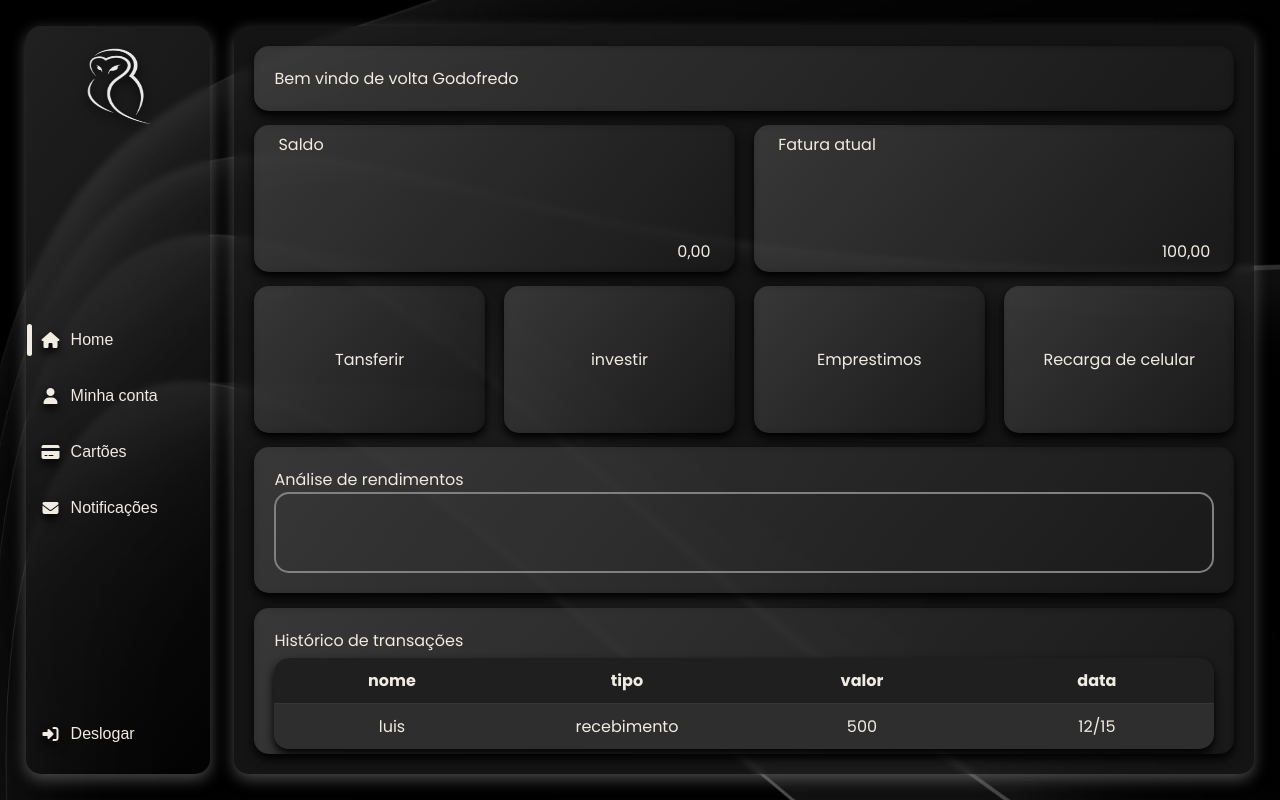
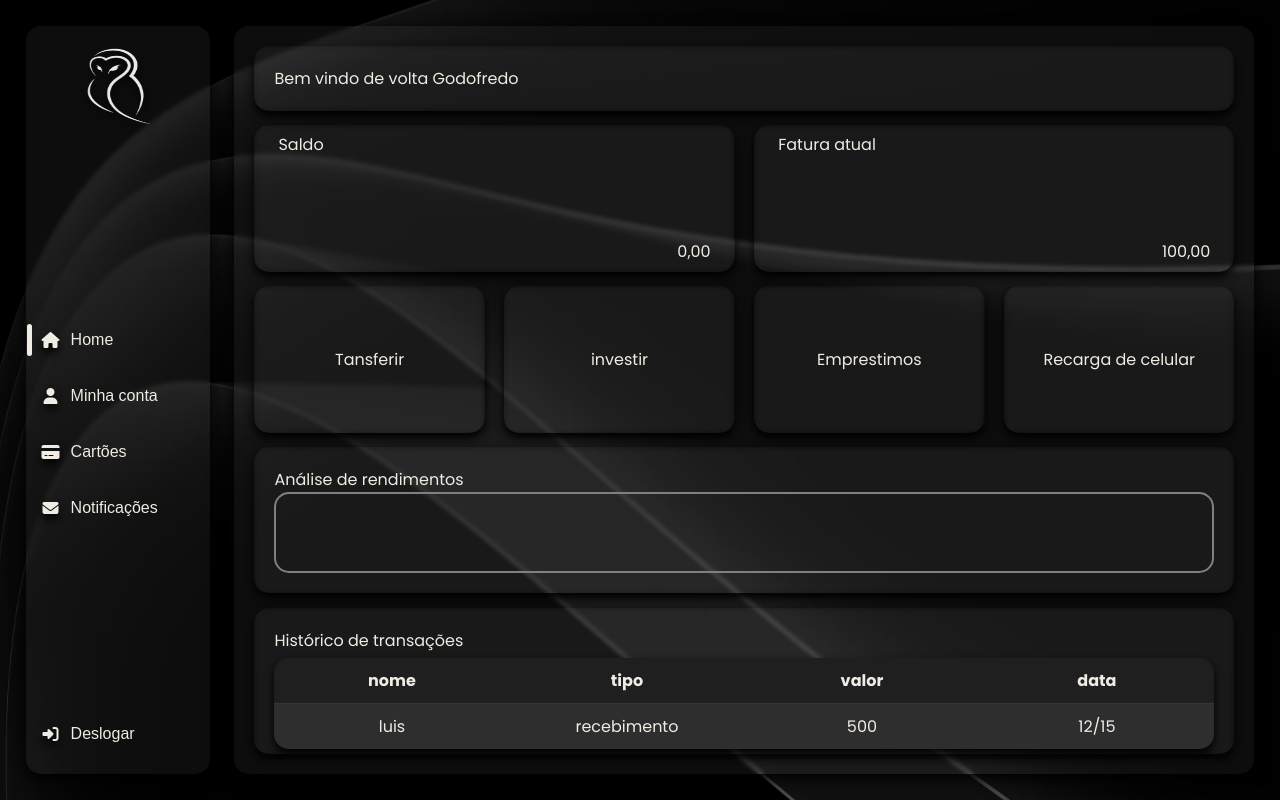
Before and after one commit to VINYCIU51/BANK_SYSTEM-DIO, a Python web app: template app/templates/home.html in a window 1280 px wide. Run offline with Jinja, Linux system fonts and the light colour scheme; the template is opened without the code that fills it, so the values that code supplies are empty.

Commit message:
ajustes na cor da sombra

```diff
--- a/app/static/css/global-auth.css
+++ b/app/static/css/global-auth.css
@@ -24,9 +24,9 @@ body {
 }
 
 .container {
-    background: linear-gradient(130deg, #acacac30, #09090930);
-    backdrop-filter: blur(3px);
-    box-shadow: 0 5px 10px rgba(148, 148, 148, 0.74);
+    background: rgba(196, 196, 196, 0.068);
+    backdrop-filter: blur(2px);
+    box-shadow: 0 5px 15px rgb(59, 59, 59);
     align-items: center;
     justify-content: center;
     border-radius: 15px;
--- a/app/static/css/global-main.css
+++ b/app/static/css/global-main.css
@@ -32,9 +32,9 @@ body {
     flex-direction: column;
     justify-content: space-between;
     align-items: center;
-    background: linear-gradient(130deg, #acacac30, #09090930);
-    backdrop-filter: blur(3px);
-    box-shadow: 0 5px 15px rgba(148, 148, 148, 0.5);
+    background: rgba(196, 196, 196, 0.068);
+    backdrop-filter: blur(2px);
+    box-shadow: 0 5px 15px rgb(0, 0, 0);
     border-radius: 15px;
     padding: 20px 0;
     height: 100%;
@@ -122,9 +122,9 @@ body {
     grid-area: content;
     display: grid;
     gap: 2%;
-    background: linear-gradient(130deg, #2e2e2e30, #17171730);
-    backdrop-filter: blur(3px);
-    box-shadow: 0 5px 15px rgba(148, 148, 148, 0.5);
+    background: rgba(196, 196, 196, 0.068);
+    backdrop-filter: blur(2px);
+    box-shadow: 0 5px 15px rgb(0, 0, 0);
     border-radius: 15px;
     padding: 20px;
     color: #F0EBE3;
@@ -142,7 +142,7 @@ td {
 }
 
 .feature {
-    background: linear-gradient(130deg, #acacac30, #09090930);
+    background: transparent;
     backdrop-filter: blur(3px);
     box-shadow: 0 5px 10px rgb(0, 0, 0);
     border-radius: 15px;
--- a/app/static/css/home.css
+++ b/app/static/css/home.css
@@ -8,7 +8,6 @@
         "history history";
     grid-template-columns: 1fr 1fr;
     grid-template-rows: 0.3fr 1fr 1fr 1fr 1fr;
-    background: #2626268a;
 
     /* area de boas vindas */
     & .welcome {
```
